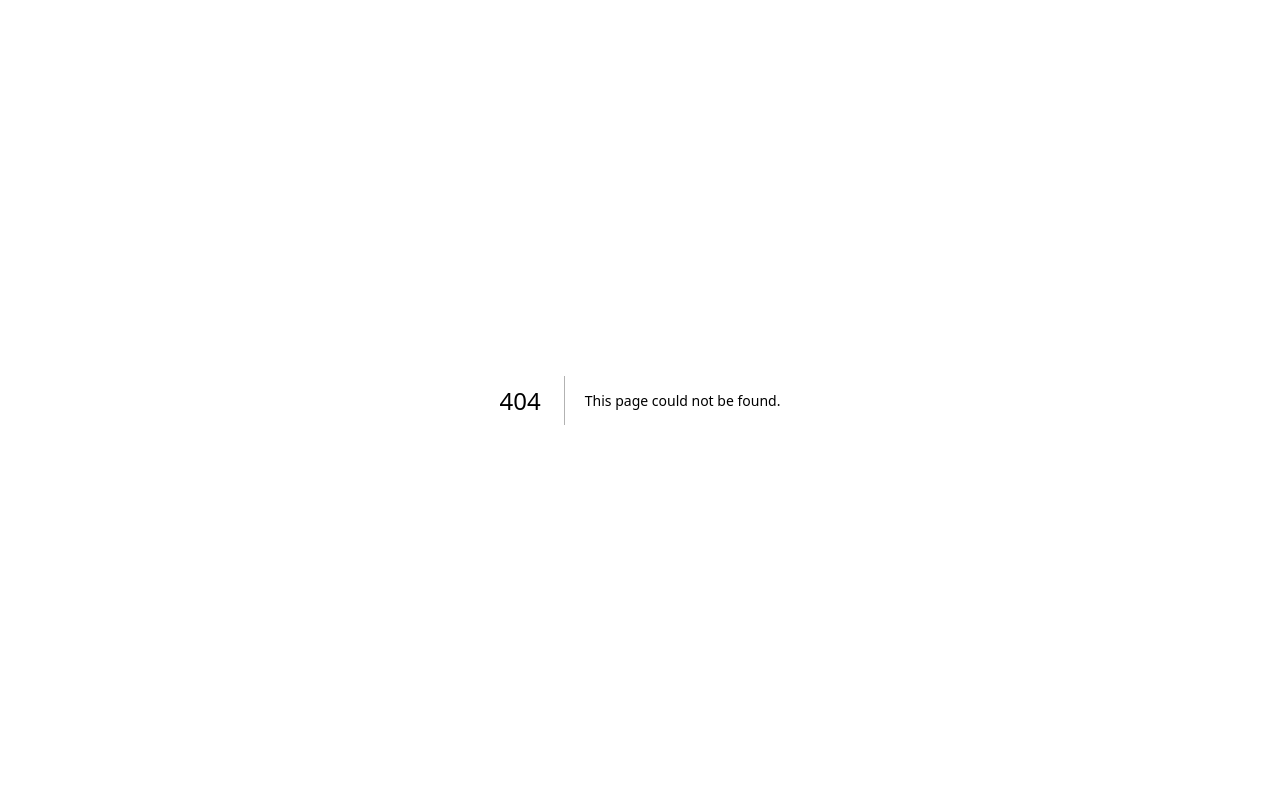
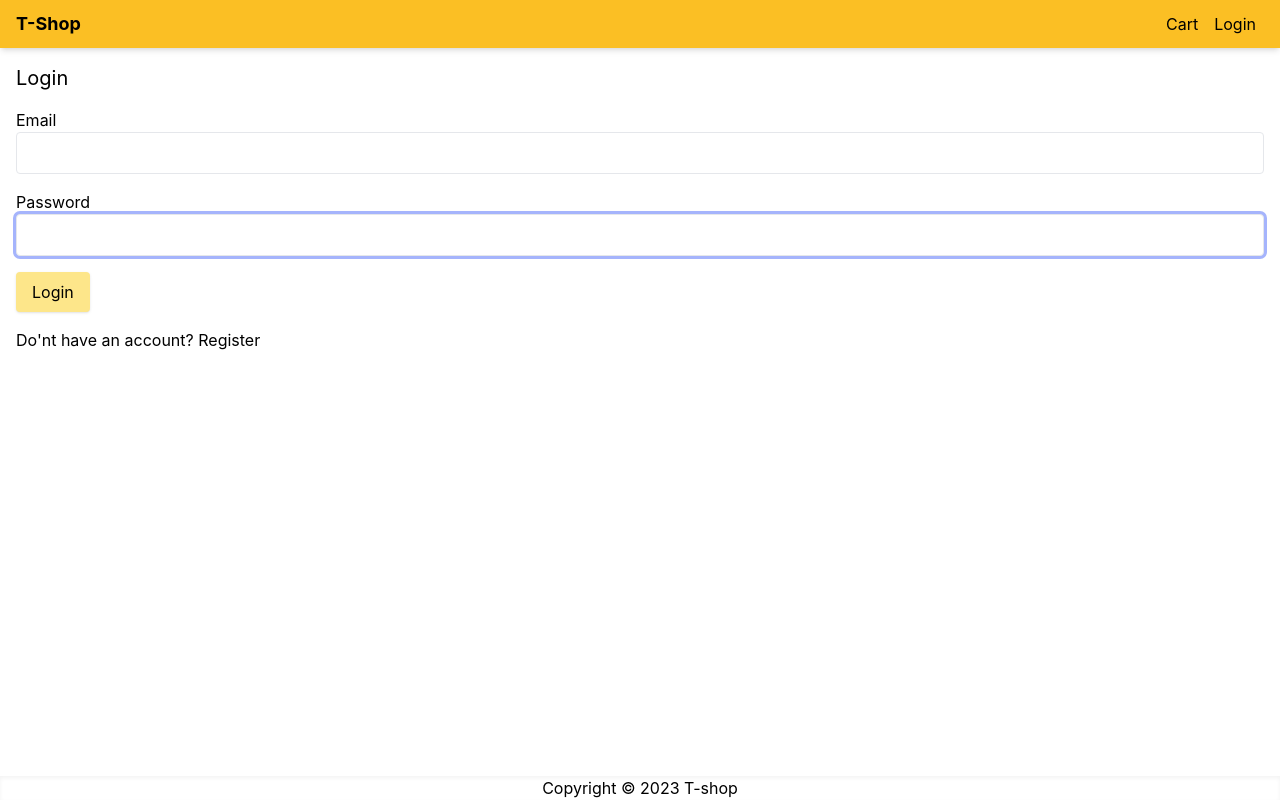
Before and after one commit to alitanharo/E-commerce-store, a Next.js app: page /login in a window 1280 px wide. Before the commit this address had no page. Built offline with nearby package versions, Linux system fonts and the light colour scheme.

Commit message:
Login page

```diff
--- a/pages/cart.js
+++ b/pages/cart.js
@@ -100,7 +100,7 @@ import dynamic from 'next/dynamic';
 
                             </li>
                             <li>
-                                <button onClick={() => router.push('/shipping')} className='primary-button w-full bg-amber-200'>
+                                <button onClick={() => router.push('login?redirect=/shipping')} className='primary-button w-full bg-amber-200'>
                                     Check out
                                 </button>
                             </li>
--- /dev/null
+++ b/pages/login.js
@@ -0,0 +1,29 @@
+import React from 'react'
+import Layout from '../components/Layout'
+import Link from 'next/link'
+export default function LoginScreen() {
+    return (
+        <Layout title='login'>
+            <form className='mx-auto max-w-screen'>
+                <h1 className='mb-4 text-xl '>Login</h1>
+                <div className='mb-4 '>
+                    <label htmlFor='email'>Email</label>
+                    <input type='email' className='w-full' id='email' autoFocus></input>
+                </div>
+                <div className='mb-4 '>
+                    <label htmlFor='password'>Password</label>
+                    <input type='password' className='w-full' id='password' autoFocus></input>
+                </div>
+                <div className='mb-4'>
+                    <button className='primary-button bg-amber-200'>Login </button>
+                </div>
+                <div className='mb-4'>
+                    Do&apos;nt have an account?&nbsp;
+                    <Link href='register' >Register</Link>
+
+
+                </div>
+            </form>
+        </Layout>
+    )
+}
--- a/styles/globals.css
+++ b/styles/globals.css
@@ -40,3 +40,8 @@ a {
 .primary-button{
   @apply  rounded py-2 px-4 shadow  outline-none hover:bg-amber-400 active:bg-amber-500
 }
+
+
+input,textarea,select{
+  @apply  rounded border p-2 outline-none ring-indigo-300 focus:ring
+}
```
